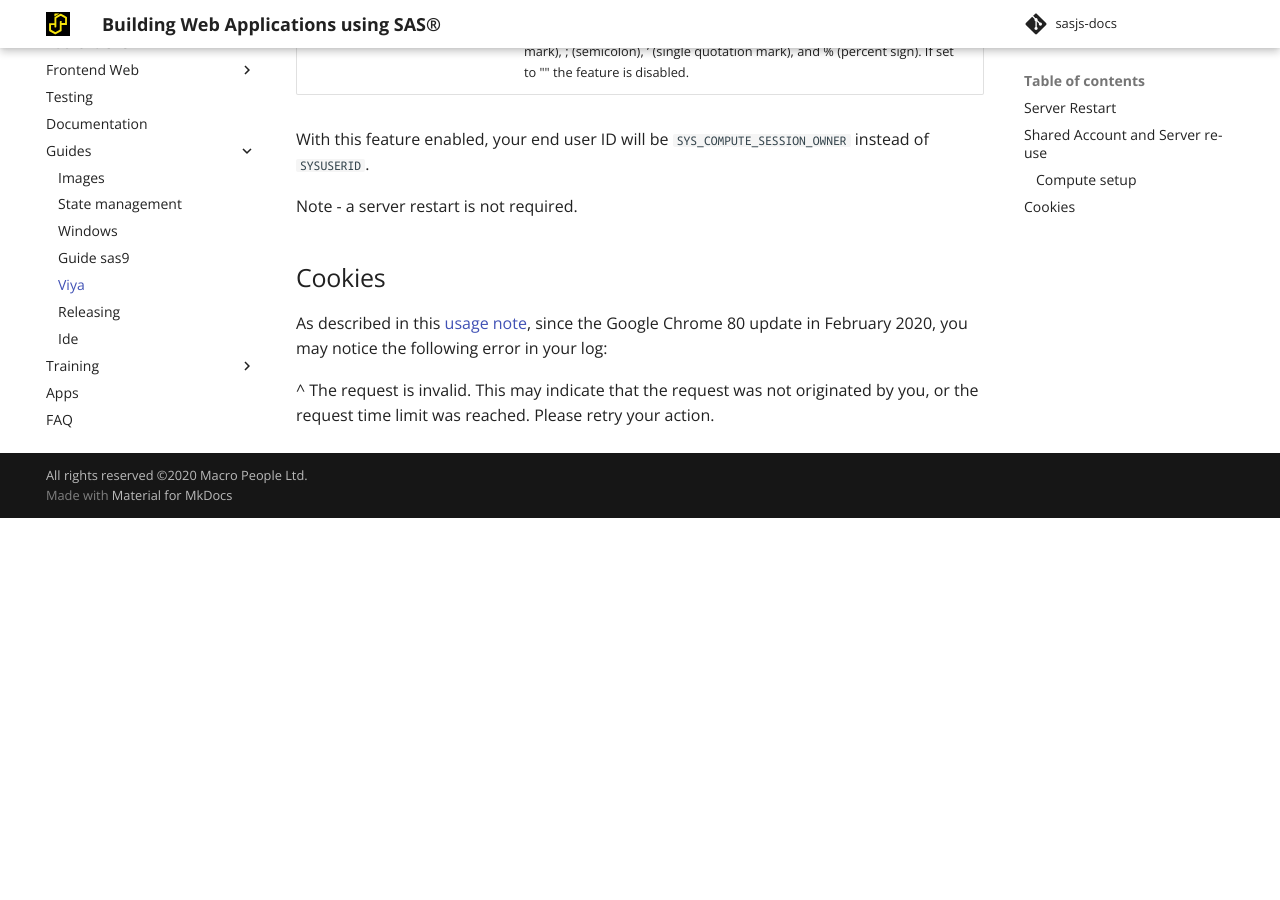
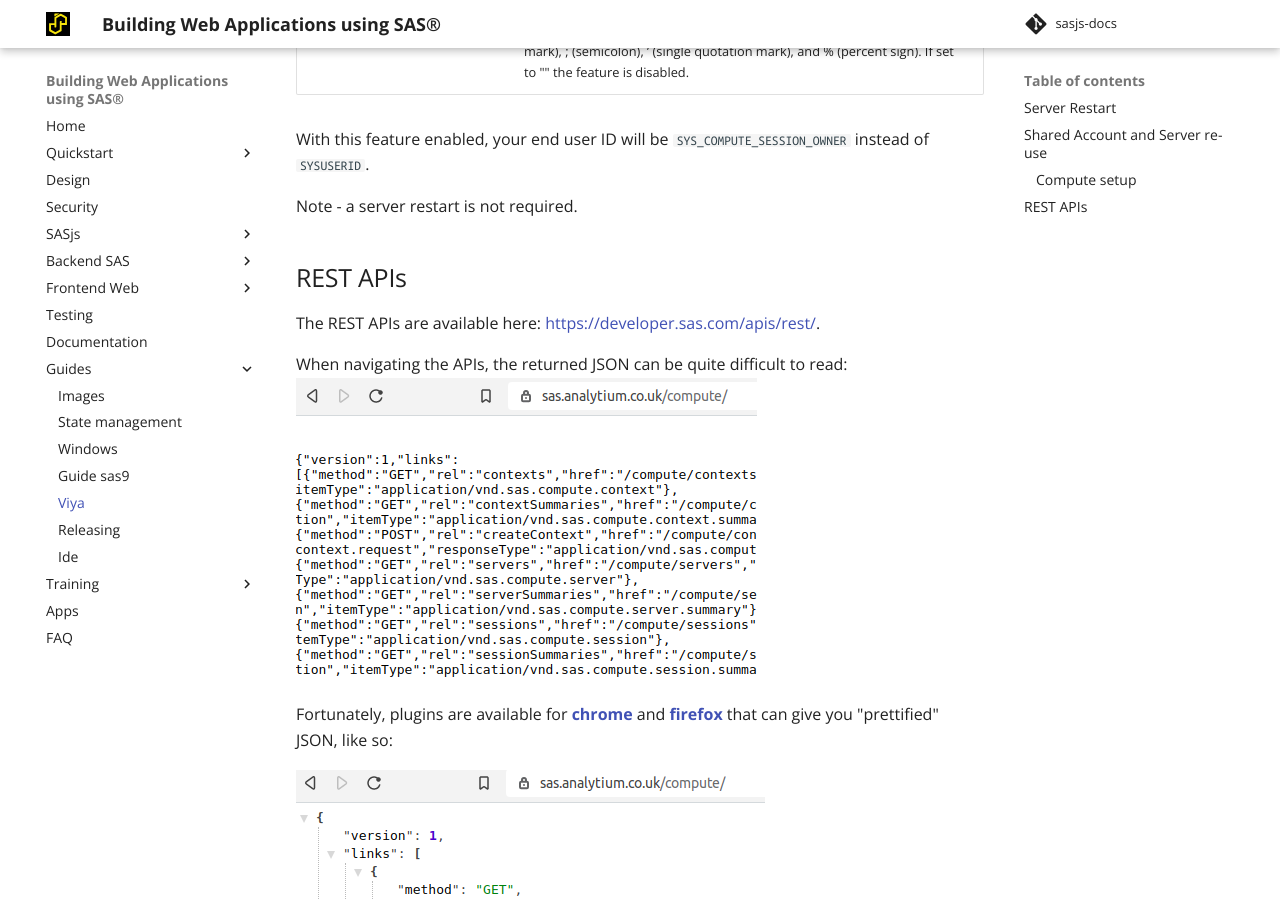
Before and after one commit to sasjs/sasjs.io, an MkDocs documentation site: the page built from docs/guide-viya.md, in a window 1280 px wide and 900 px high, scrolled down 1326 px. Built offline with MkDocs 1.6.1 and Material for MkDocs 9.7.7, drawn with Linux system fonts in a browser that asks for light colours; before the commit the page ends 1844 px from its top, so only the background shows below that.

Commit message:
rest links

```diff
--- a/docs/guide-viya.md
+++ b/docs/guide-viya.md
@@ -41,10 +41,17 @@
 
 Note - a server restart is not required.
 
+## REST APIs
 
-## Cookies
-As described in this [usage note](https://support.sas.com/kb/65/548.html), since the Google Chrome 80 update in February 2020, you may notice the following error in your log:
+The REST APIs are available here: [https://developer.sas.com/apis/rest/](https://developer.sas.com/apis/rest/).
 
-^ The request is invalid. This may indicate that the request was not originated by you, or the request time limit was reached. Please retry your action.
+When navigating the APIs, the returned JSON can be quite difficult to read:
+![compute before](/img/computebefore.png)
+
+Fortunately, plugins are available for **[chrome](https://chrome.google.com/webstore/detail/json-formatter/bcjindcccaagfpapjjmafapmmgkkhgoa?hl=en)** and **[firefox](https://addons.mozilla.org/en-US/firefox/addon/basic-json-formatter/)** that can give you "prettified" JSON, like so:
+
+![compute after](/img/computeafter.png)
+
+
 
 <meta name="description" content="Tips & Tricks for building apps - working with the Job Execution Service on SAS Viya">
```
Also changed, not shown: docs/img/computeafter.png (added), docs/img/computebefore.png (added).
